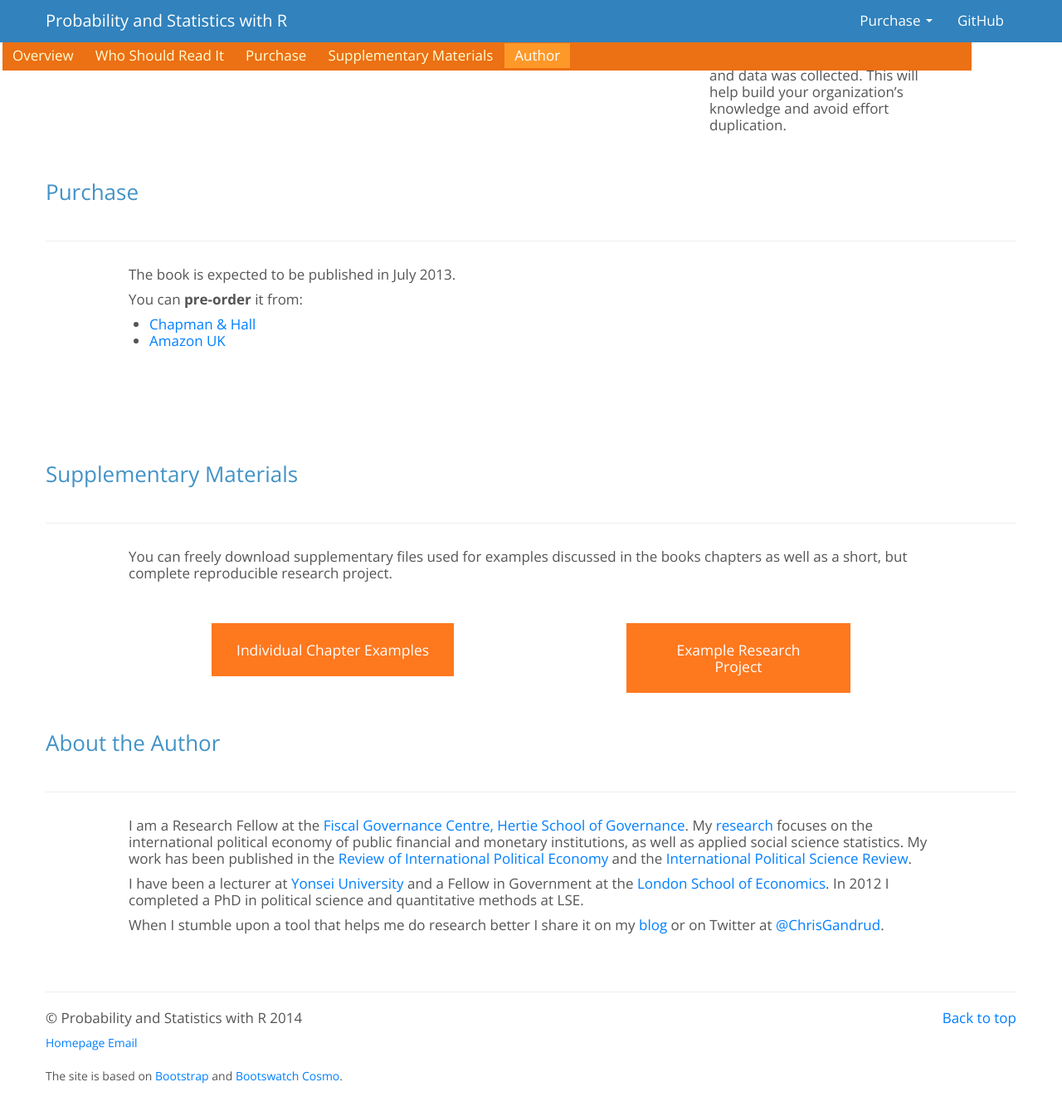
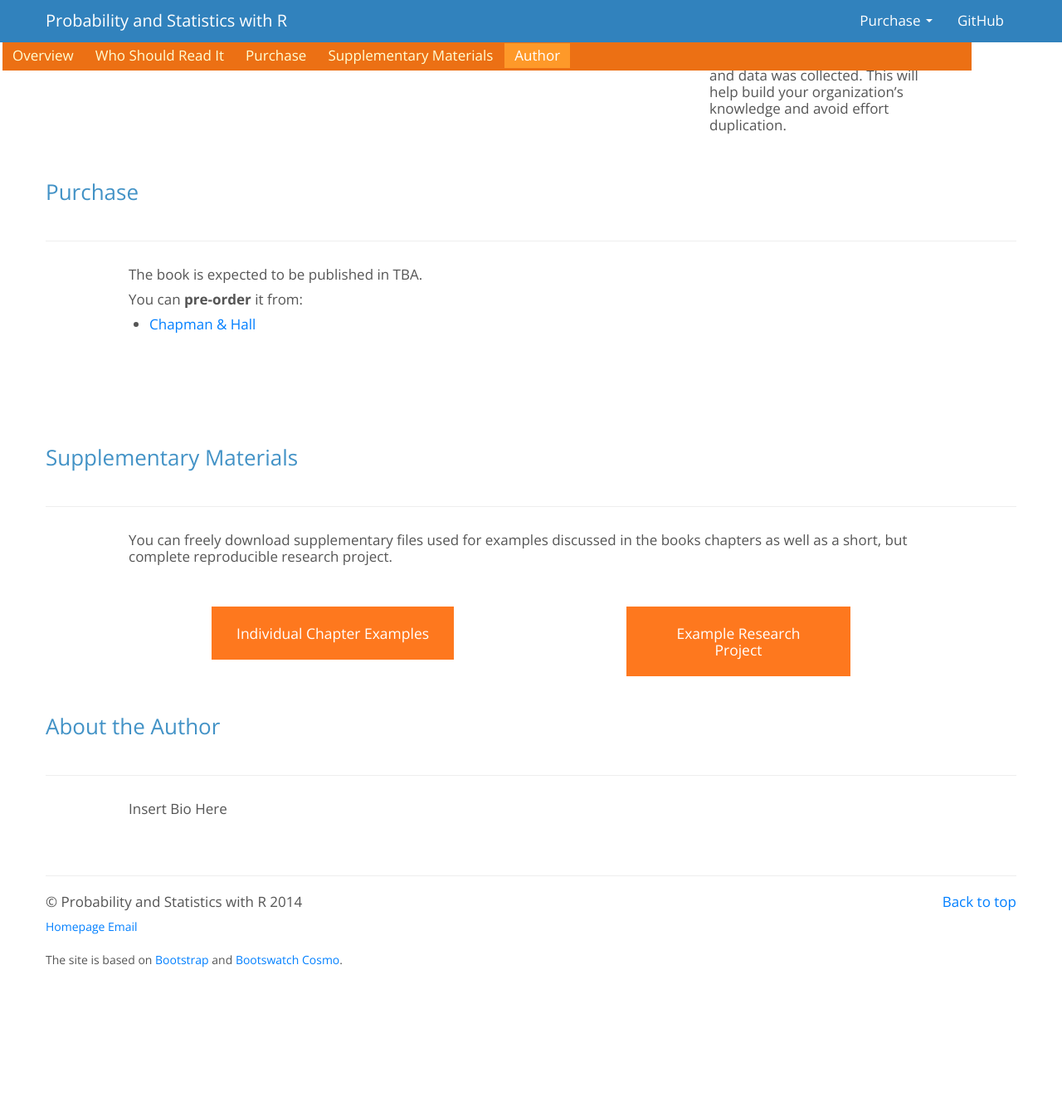
Before and after one commit to alanarnholt/PASWR2E-Book, a Jekyll site: the page built from index.html, in a window 1280 px wide and 1400 px high, scrolled down 1790 px. Shown: the top 1345 px of the window at 83% size. Built offline with Jekyll 4.4.1, drawn with Linux system fonts in a browser that asks for light colours; Markdown is read by kramdown in place of the engine named in the settings; after the commit the page ends 3050 px from its top, so only the background shows below that; some of the changed text lies outside the part shown.

Commit message:
stubbed content blocks for updates

```diff
--- a/_includes/author.md
+++ b/_includes/author.md
@@ -5,11 +5,7 @@
   </div>
   <div class="row">
     <div class="span10 offset1">
-      <p>I am a Research Fellow at the <a href="http://www.hertie-school.org/facultyandresearch/research-centres/research-centres/fiscal-governance-centre/">Fiscal Governance Centre, Hertie School of Governance</a>. My <a href="http://christophergandrud.blogspot.kr/p/research.html">research</a> focuses on the international political economy of public financial and monetary institutions, as well as applied social science statistics. My work has been published in the <a href="http://www.tandfonline.com/loi/rrip20">Review of International Political Economy</a> and the <a href="http://ips.sagepub.com/">International Political Science Review</a>.</p>
-
-      <p>I have been a lecturer at <a href="http://www.yonsei.ac.kr/eng/">Yonsei University</a> and a Fellow in Government at the <a href="http://www2.lse.ac.uk/home.aspx">London School of Economics</a>. In 2012 I completed a PhD in political science and quantitative methods at LSE.</p>
-
-      <p>When I stumble upon a tool that helps me do research better I share it on my <a href="http://christophergandrud.blogspot.com/">blog</a> or on Twitter at <a href="https://twitter.com/ChrisGandrud">@ChrisGandrud</a>. </p>
+      <p>Insert Bio Here</p>
     </div>
   </div>
 </section>
--- a/_includes/overview.md
+++ b/_includes/overview.md
@@ -5,7 +5,7 @@
   </div>
   <div class="row">
     <div class="span11">
-      <blockquote><em>Reproducible Research with R &amp; RStudio</em> gives you tools for data gathering, analysis, and presentation of results so that you can create dynamic and highly reproducible research.</blockquote>
+      <blockquote><em>{{ site.title }}</em> gives you tools for data gathering, analysis, and presentation of results so that you can create dynamic and highly reproducible research.</blockquote>
       <br>
       <p class="lead"><strong>Tools you will learn as part of a reproducible research workflow:</strong></p>
       <br>
--- a/_includes/purchase.md
+++ b/_includes/purchase.md
@@ -5,11 +5,10 @@
   </div>
   <div class="row">
     <div class="span10 offset1">
-      <p>The book is expected to be published in July 2013.</p>
+      <p>The book is expected to be published in TBA.</p>
       <p>You can <strong>pre-order</strong> it from:</p>
       <ul>
-       <li><a href="http://www.crcpress.com/product/isbn/9781466572843">Chapman &amp; Hall</a></li>
-      <li><a href="http://www.amazon.co.uk/Reproducible-Research-RStudio-Chapman-Series/dp/1466572841/ref=sr_1_1?ie=UTF8&qid=1363415589&sr=8-1">Amazon UK</a></li>
+       <li><a href="http://www.crcpress.com/product/isbn/9781584888918">Chapman &amp; Hall</a></li>
       </ul>
       <br><br><br><br>
     </div>
--- a/_includes/supplement.md
+++ b/_includes/supplement.md
@@ -11,10 +11,10 @@
   </div>
   <div class="row">
     <div class="span4 offset2">
-      <a class="btn btn-warning btn-large" href="https://github.com/christophergandrud/Rep-Res-Examples">Individual Chapter Examples</a>
+      <a class="btn btn-warning btn-large" href="#">Individual Chapter Examples</a>
     </div>
     <div class="span3 offset1">
-      <a class="btn btn-warning btn-large" href="https://github.com/christophergandrud/Rep-Res-ExampleProject1">Example Research Project</a>
+      <a class="btn btn-warning btn-large" href="#">Example Research Project</a>
     </div>
       <br><br><br><br>
   </div>
```
